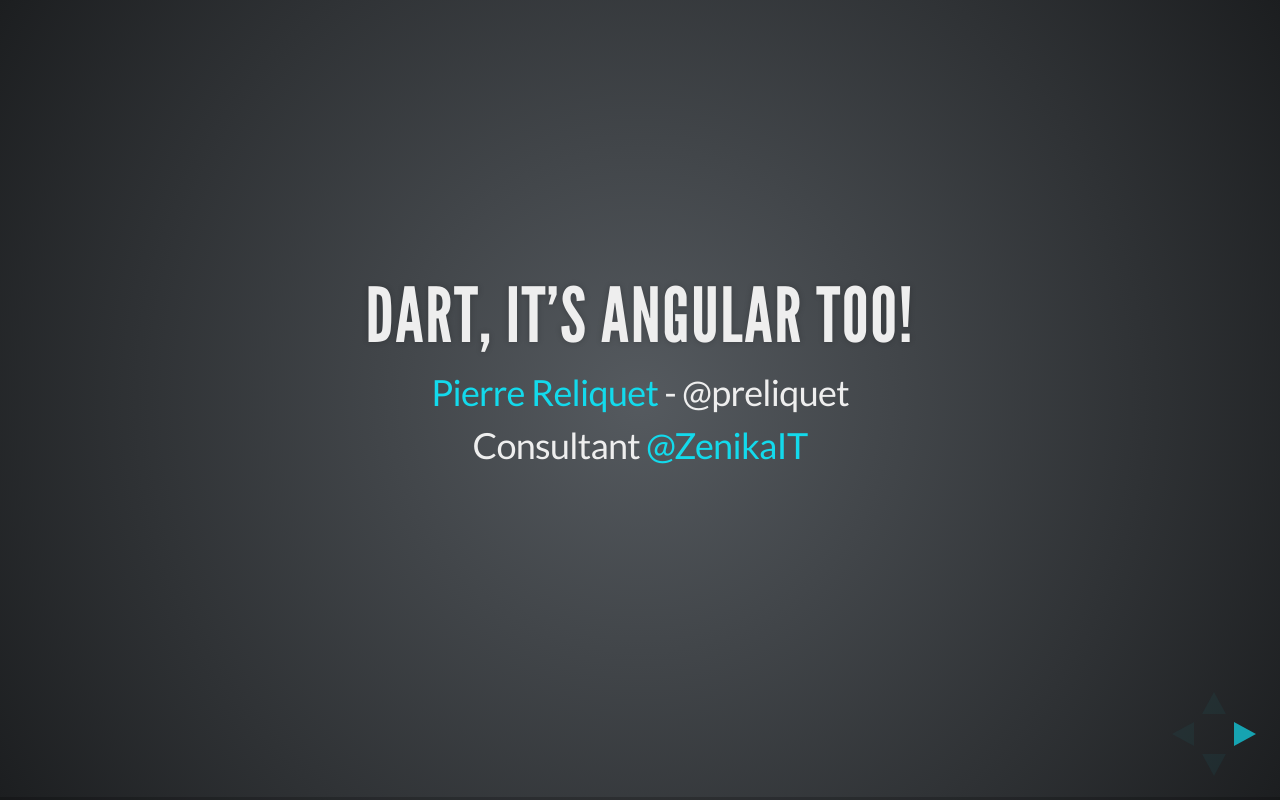
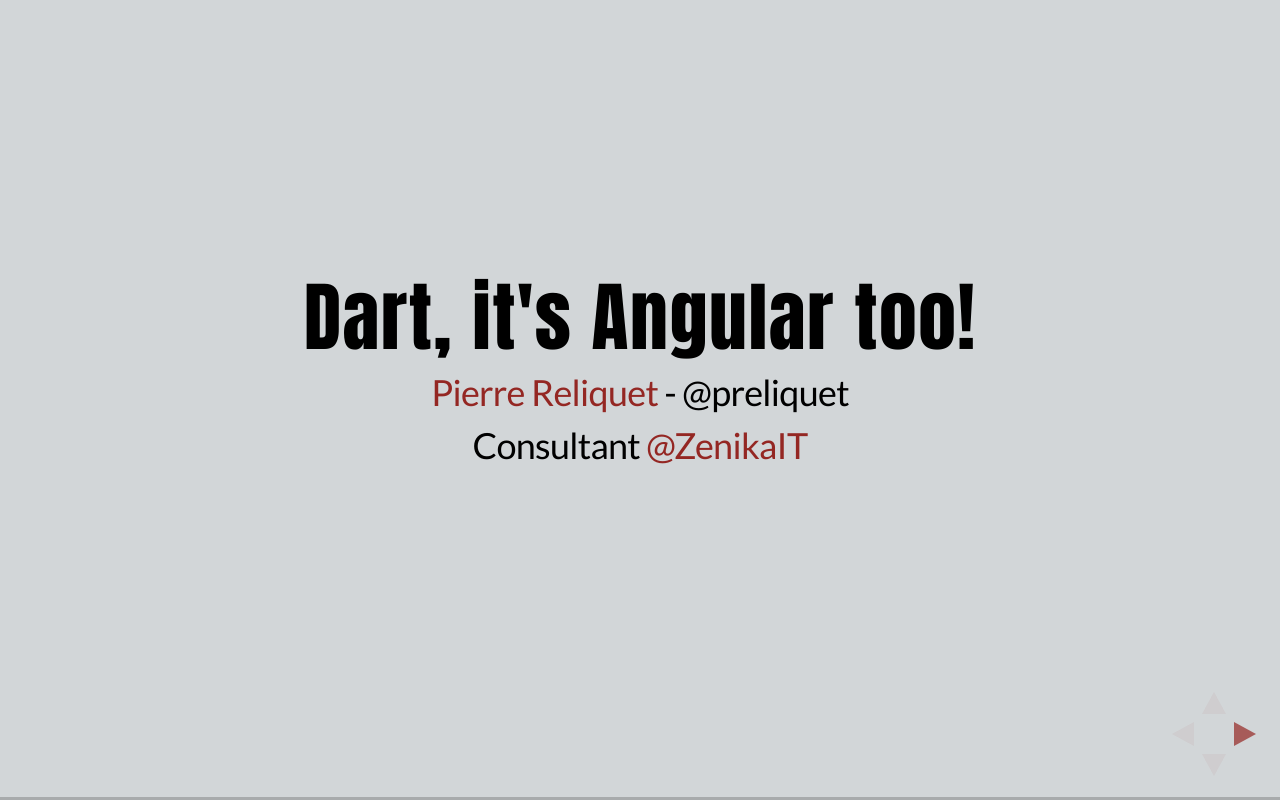
Before and after one commit to PierreReliquet/talks, a plain HTML site: page dart_its_angular_too/index.html in a window 1280 px wide. Drawn offline with Linux system fonts and the light colour scheme; a web font is replaced by a local one.

Commit message:
Changing CSS

```diff
--- a/dart_its_angular_too/custom.css
+++ b/dart_its_angular_too/custom.css
@@ -1,7 +1,36 @@
 .reveal code {
-  color: #13daec;
+  color: rgb(148,39,35);
 }
 
 .reveal pre code {
   color: white;
 }
+
+body {
+  background: rgb(210,214,216);
+  background-color: rgb(210,214,216);
+}
+
+.reveal a:not(.image) {
+  color: rgb(148,39,35);
+}
+
+.reveal .controls div.navigate-left,
+.reveal .controls div.navigate-left.enabled {
+  border-right-color: rgb(148,39,35);
+}
+
+.reveal .controls div.navigate-right,
+.reveal .controls div.navigate-right.enabled {
+  border-left-color: rgb(148,39,35);
+}
+
+.reveal .controls div.navigate-up,
+.reveal .controls div.navigate-up.enabled {
+  border-bottom-color: rgb(148,39,35);
+}
+
+.reveal .controls div.navigate-down,
+.reveal .controls div.navigate-down.enabled {
+  border-top-color: rgb(148,39,35);
+}
--- a/dart_its_angular_too/index.html
+++ b/dart_its_angular_too/index.html
@@ -14,7 +14,7 @@
 		<meta name="viewport" content="width=device-width, initial-scale=1.0, maximum-scale=1.0, user-scalable=no">
 
 		<link rel="stylesheet" href="../reveal/css/reveal.min.css">
-		<link rel="stylesheet" href="../reveal/css/theme/default.css" id="theme">
+		<link rel="stylesheet" href="../reveal/css/theme/simple.css" id="theme">
 		<link rel="stylesheet" href="custom.css">
 
 		<!-- For syntax highlighting -->
```
